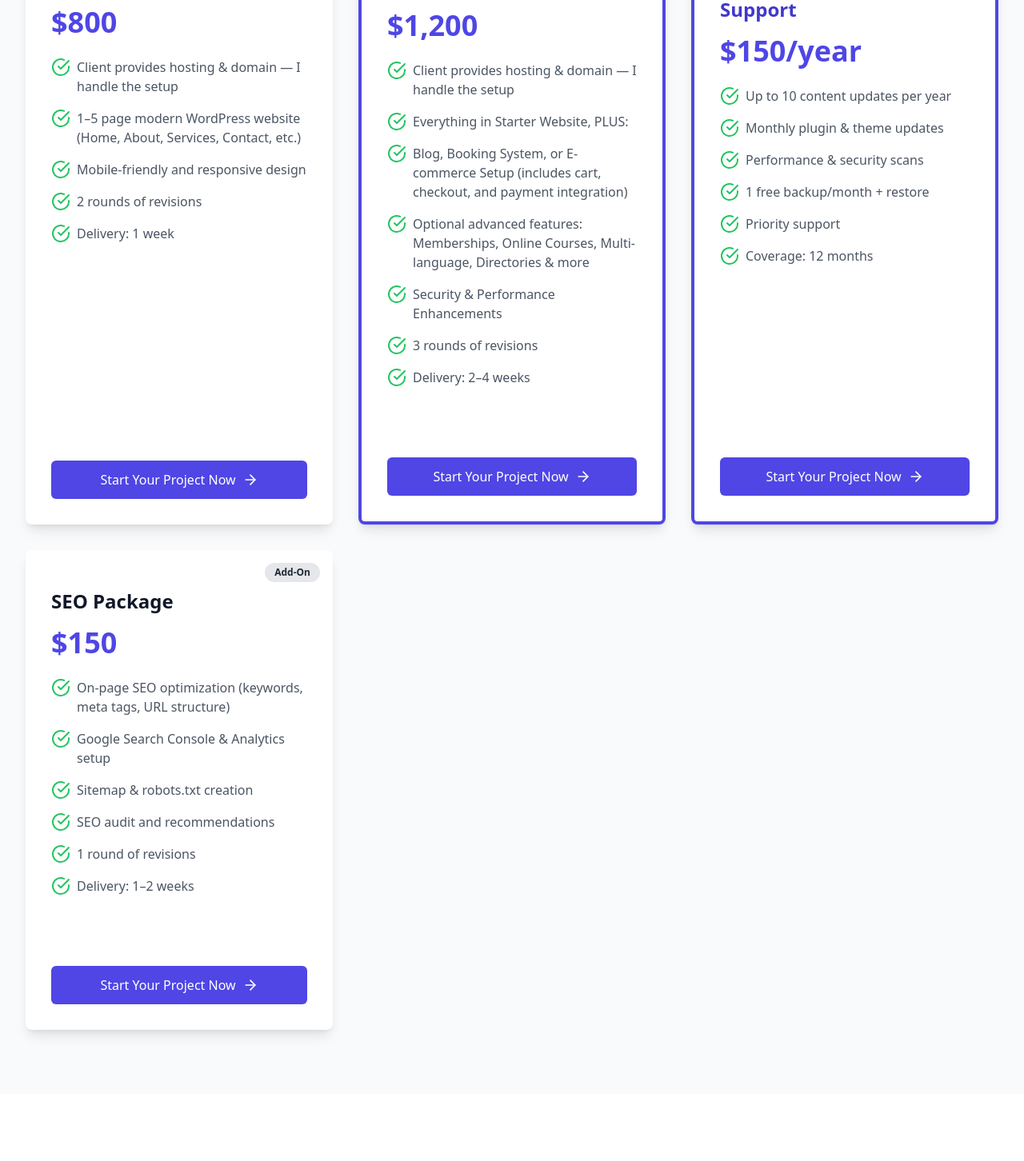
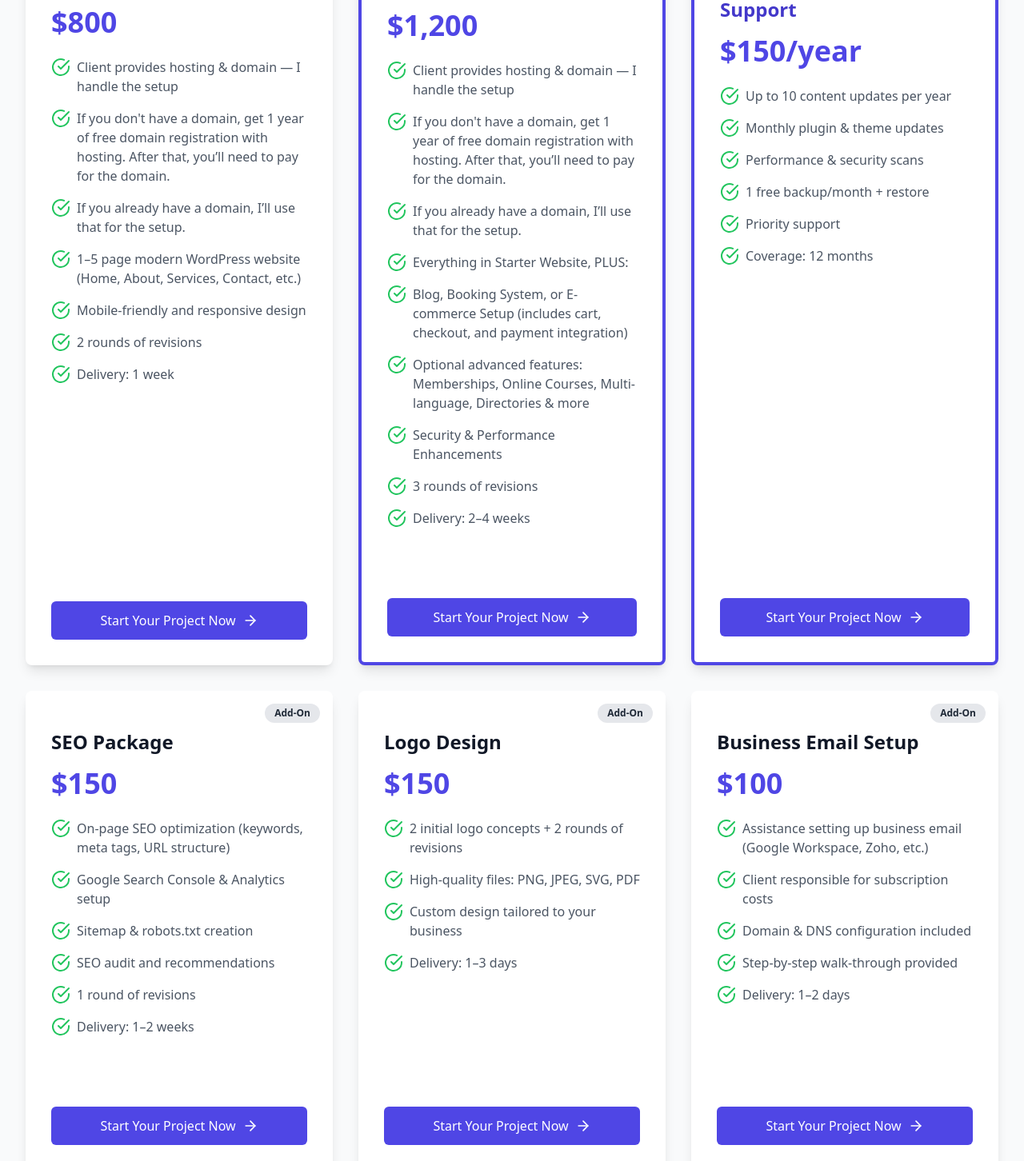
Before and after one commit to nav-commits/WebsiteBusiness, a React (Vite) app: page /services in a window 1280 px wide. Shown: the part 600-2052 px from the top of the page at 80% size. Built offline with nearby package versions, Linux system fonts and the light colour scheme.

Commit message:
added more services

```diff
--- a/src/pages/Services.tsx
+++ b/src/pages/Services.tsx
@@ -9,6 +9,8 @@ const Services = () => {
       price: "$800",
       features: [
         "Client provides hosting & domain — I handle the setup",
+        "If you don't have a domain, get 1 year of free domain registration with hosting. After that, you’ll need to pay for the domain.",
+        "If you already have a domain, I’ll use that for the setup.",
         "1–5 page modern WordPress website (Home, About, Services, Contact, etc.)",
         "Mobile-friendly and responsive design",
         "2 rounds of revisions",
@@ -21,6 +23,8 @@ const Services = () => {
       price: "$1,200",
       features: [
         "Client provides hosting & domain — I handle the setup",
+        "If you don't have a domain, get 1 year of free domain registration with hosting. After that, you’ll need to pay for the domain.",
+        "If you already have a domain, I’ll use that for the setup.",
         "Everything in Starter Website, PLUS:",
         "Blog, Booking System, or E-commerce Setup (includes cart, checkout, and payment integration)",
         "Optional advanced features: Memberships, Online Courses, Multi-language, Directories & more",
@@ -55,6 +59,29 @@ const Services = () => {
         "Delivery: 1–2 weeks",
       ],
     },
+    {
+      title: "Logo Design",
+      tagline: "Custom logo design to elevate your brand",
+      price: "$150",
+      features: [
+        "2 initial logo concepts + 2 rounds of revisions",
+        "High-quality files: PNG, JPEG, SVG, PDF",
+        "Custom design tailored to your business",
+        "Delivery: 1–3 days",
+      ],
+    },
+    {
+      title: "Business Email Setup",
+      tagline: "Professional email setup for your business",
+      price: "$100",
+      features: [
+        "Assistance setting up business email (Google Workspace, Zoho, etc.)",
+        "Client responsible for subscription costs",
+        "Domain & DNS configuration included",
+        "Step-by-step walk-through provided",
+        "Delivery: 1–2 days",
+      ],
+    },
   ];
 
   return (
@@ -82,13 +109,17 @@ const Services = () => {
                 | "Starter Website"
                 | "Business Website"
                 | "Ongoing Maintenance & Support"
-                | "SEO Package",
+                | "SEO Package"
+                | "Logo Design"
+                | "Business Email Setup",
                 string
               > = {
                 "Starter Website": "Starter",
                 "Business Website": "Most Popular",
                 "Ongoing Maintenance & Support": "Recommended",
                 "SEO Package": "Add-On",
+                "Logo Design": "Add-On",
+                "Business Email Setup": "Add-On",
               };
 
               const isRecommended =
```
